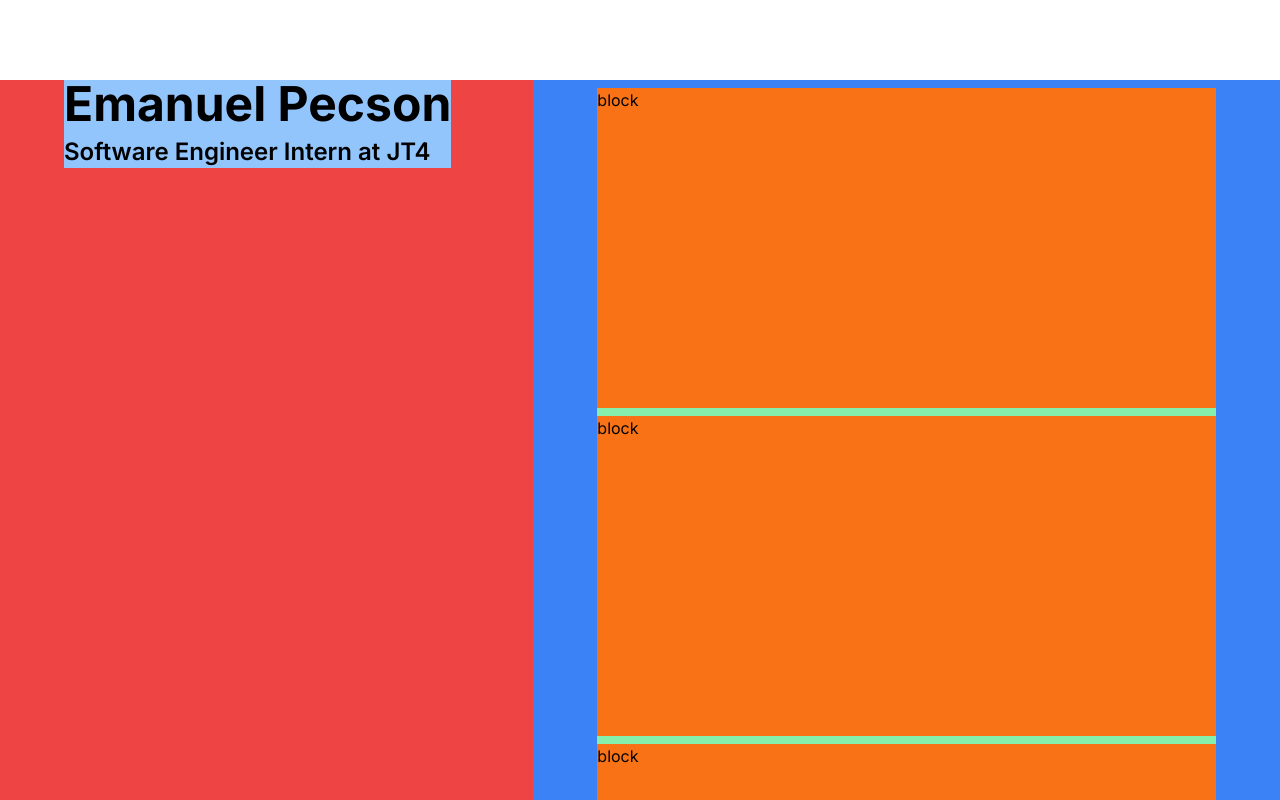
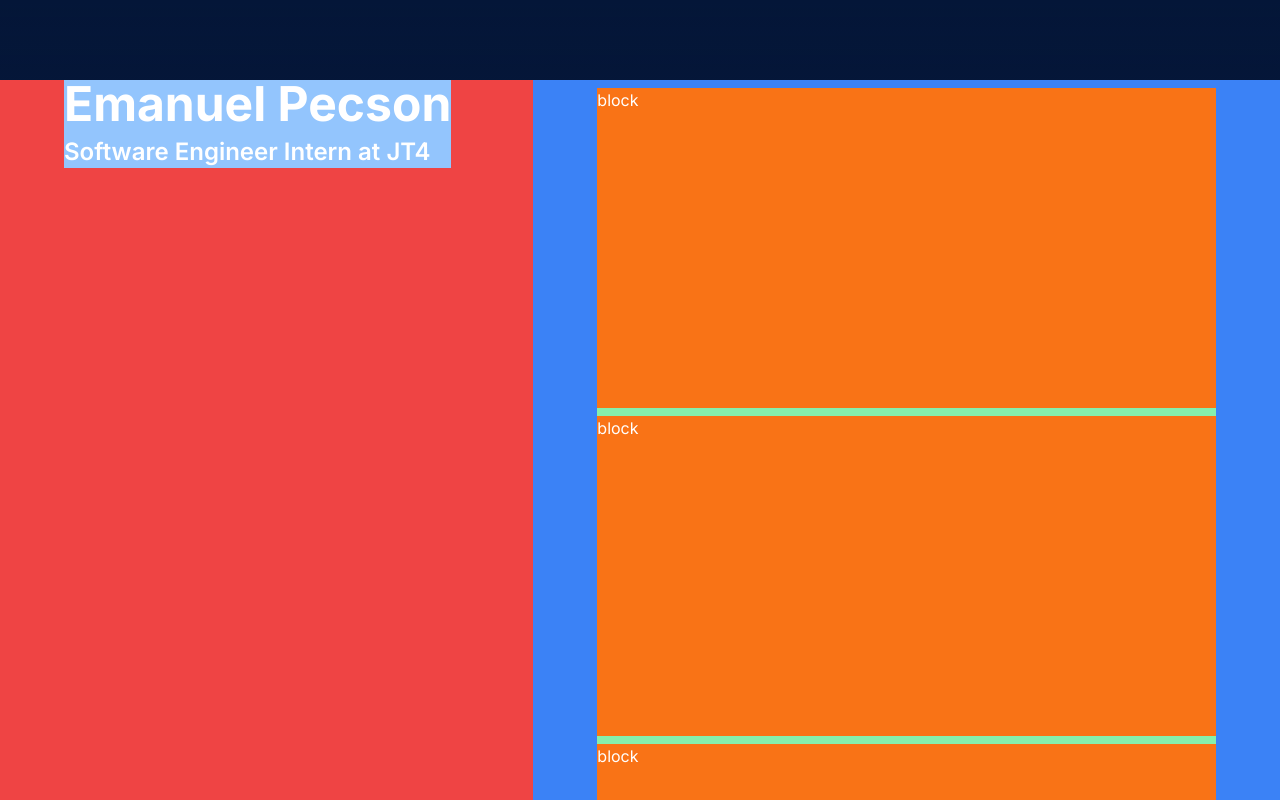
Before and after one commit to emanpecson/portfolio, a Next.js app: page / in a window 1280 px wide. Shown: the top 800 px of the page. Built offline with nearby package versions, Linux system fonts and the light colour scheme.

Commit message:
style: :lipstick: set background color to dark blue

```diff
--- a/src/app/globals.css
+++ b/src/app/globals.css
@@ -2,11 +2,11 @@
 @tailwind components;
 @tailwind utilities;
 
-/* :root {
-  --foreground-rgb: 0, 0, 0;
-  --background-start-rgb: 214, 219, 220;
-  --background-end-rgb: 255, 255, 255;
-} */
+:root {
+  --foreground-rgb: 255, 255, 255;
+  --background-start-rgb: 4, 22, 56;
+  --background-end-rgb: 4, 22, 56;
+}
 
 /* @media (prefers-color-scheme: dark) {
   :root {
@@ -16,12 +16,7 @@
   }
 } */
 
-/* body {
+body {
   color: rgb(var(--foreground-rgb));
-  background: linear-gradient(
-      to bottom,
-      transparent,
-      rgb(var(--background-end-rgb))
-    )
-    rgb(var(--background-start-rgb));
-} */
+  background: linear-gradient(to bottom, transparent, rgb(var(--background-end-rgb))) rgb(var(--background-start-rgb));
+}
```
